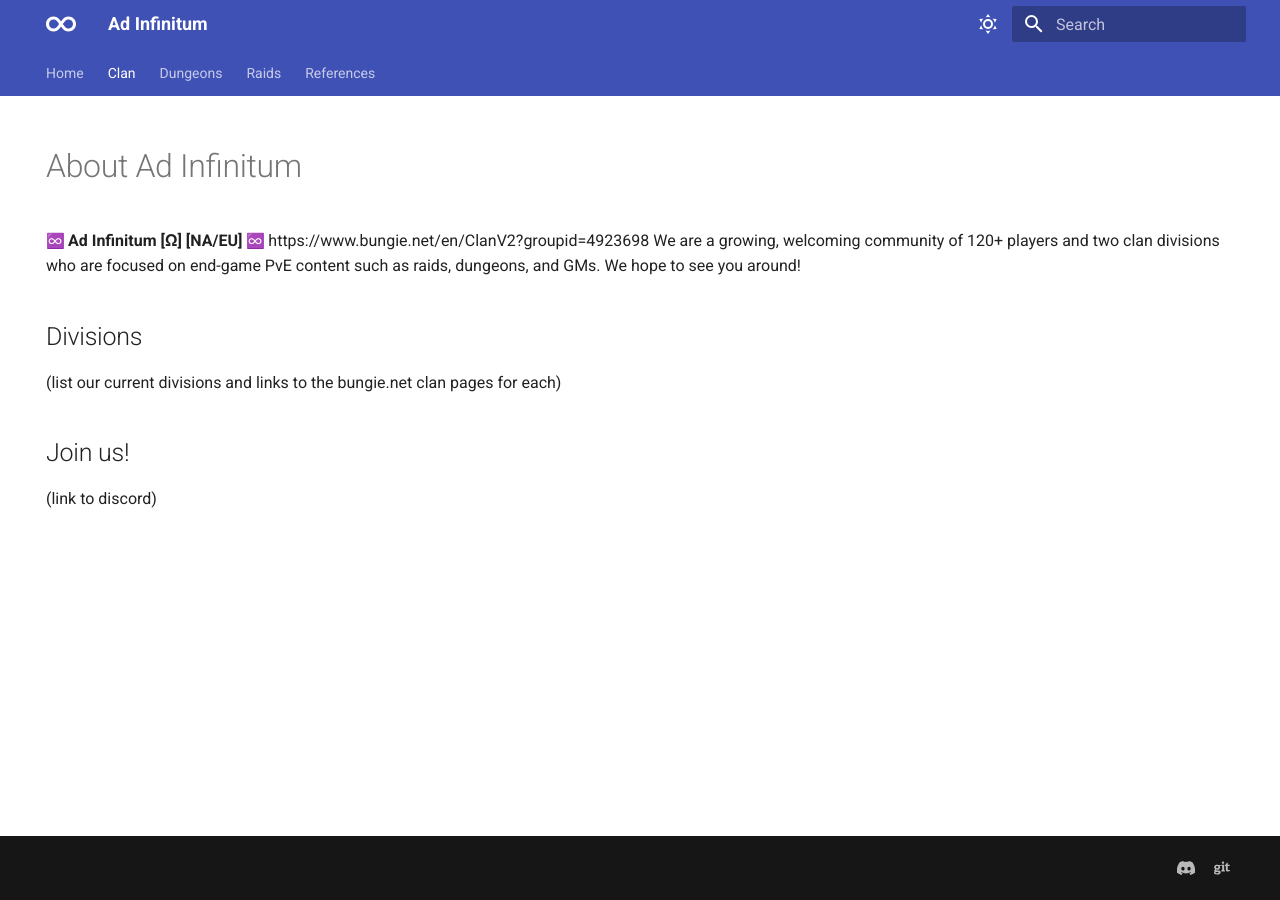
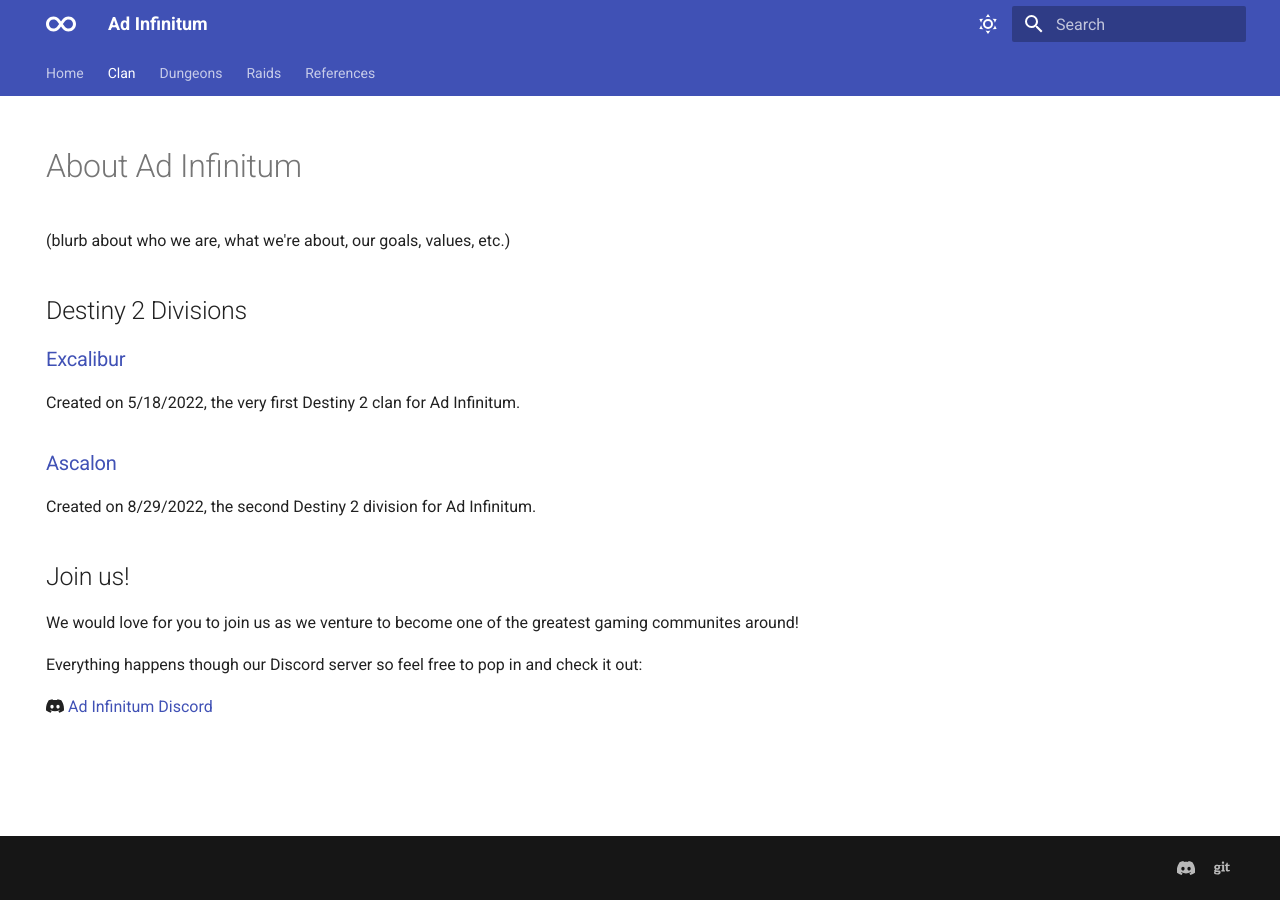
Before and after one commit to Ad-Infinitum-Code/clan-website, an MkDocs documentation site: the page built from docs/clan/index.md, in a window 1280 px wide. Built offline with MkDocs 1.6.1 and Material for MkDocs 9.7.7, drawn with Linux system fonts in a browser that asks for light colours; emoji names are drawn with the system emoji font.

Commit message:
updated clan information page

```diff
--- a/docs/clan/index.md
+++ b/docs/clan/index.md
@@ -4,15 +4,35 @@ hide:
   - toc
 ---
 
+<!--
+
+Template for links to open in new tab:
+
+<a href="[url]" target="_blank">[display_text]</a>
+
+-->
+
 # About Ad Infinitum
 
-:infinity: **Ad Infinitum [Ω] [NA/EU]** :infinity:  https://www.bungie.net/en/ClanV2?groupid=4923698
-We are a growing, welcoming community of 120+ players and two clan divisions who are focused on end-game PvE content such as raids, dungeons, and GMs. We hope to see you around!
+(blurb about who we are, what we're about, our goals, values, etc.)
 
-## Divisions
 
-(list our current divisions and links to the bungie.net clan pages for each)
+## Destiny 2 Divisions
+
+### <a href="https://www.bungie.net/en/ClanV2?groupid=4869543" target="_blank">Excalibur</a>
+
+Created on 5/18/2022, the very first Destiny 2 clan for Ad Infinitum.
+
+
+### <a href="https://www.bungie.net/en/ClanV2?groupid=4923698" target="_blank">Ascalon</a>
+
+Created on 8/29/2022, the second Destiny 2 division for Ad Infinitum.
+
 
 ## Join us!
 
-(link to discord)
+We would love for you to join us as we venture to become one of the greatest gaming communites around!
+
+Everything happens though our Discord server so feel free to pop in and check it out:
+
+:simple-discord: <a href="https://discord.gg/adinf" target="_blank">Ad Infinitum Discord</a>
```
